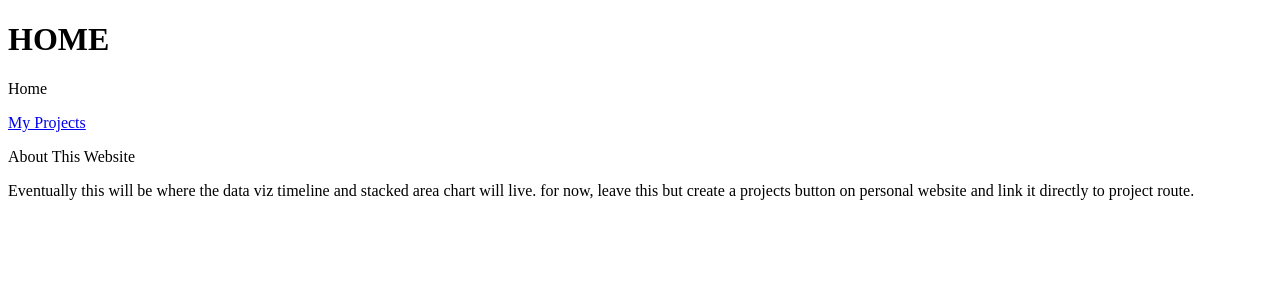
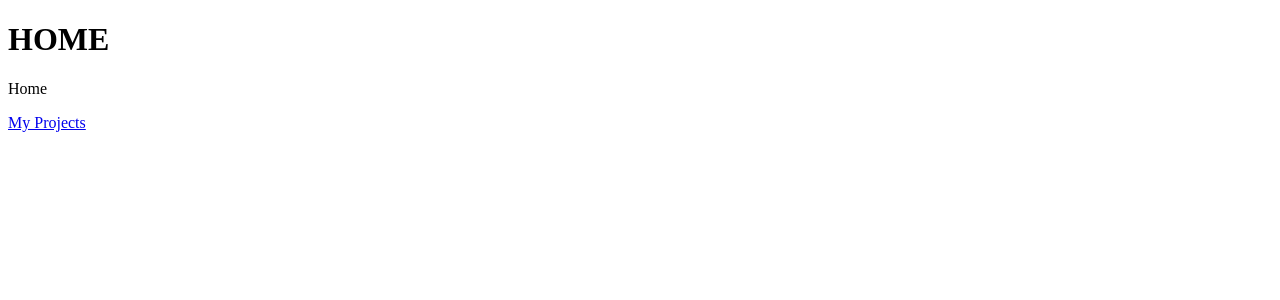
Before and after one commit to mindalynworld/portfolio, a SvelteKit app: page / in a window 1280 px wide. Shown: the top 300 px of the page. Built offline with nearby package versions, Linux system fonts and the light colour scheme.

Commit message:
minor text updates

```diff
--- a/src/routes/+page.svelte
+++ b/src/routes/+page.svelte
@@ -6,10 +6,6 @@
     <h1>HOME</h1>
     <p>Home</p>
     <a class="projects" href="{base}/projects">My Projects</a>
-    <p>About This Website</p>
-
-    Eventually this will be where the data viz timeline and stacked area chart will live. for now, leave this but
-    create a projects button on personal website and link it directly to project route.
     <!-- <button on:click={() => console.log('clicked')}>My button</button> -->
 </main>
 
--- a/src/routes/projects/temperatures/+page.svelte
+++ b/src/routes/projects/temperatures/+page.svelte
@@ -88,7 +88,7 @@
         <h2> Proposal </h2>
 
         <p>
-            This project was made for a proposal to be displayed on the 360° screen on top of the Salesforce tower, the city's tallest skyscraper, located in the SoMa district in San Francisco.
+            This project was made for a proposal to be displayed on the 360° screen on top of the Salesforce tower, San Francisco's tallest skyscraper.
             The tower sits directly beside one of the most heavily trafficked commuter highways in a city deeply marked by tech-industry-led developement.
 
             The visual consists of a timelapse of calendar heat maps from 1980 - 2019. Each cell and its color represents a day of the year and its average temperature.
```
